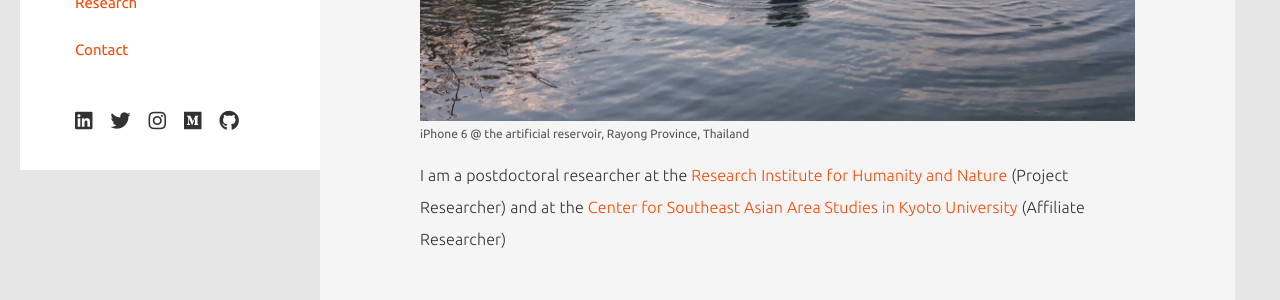
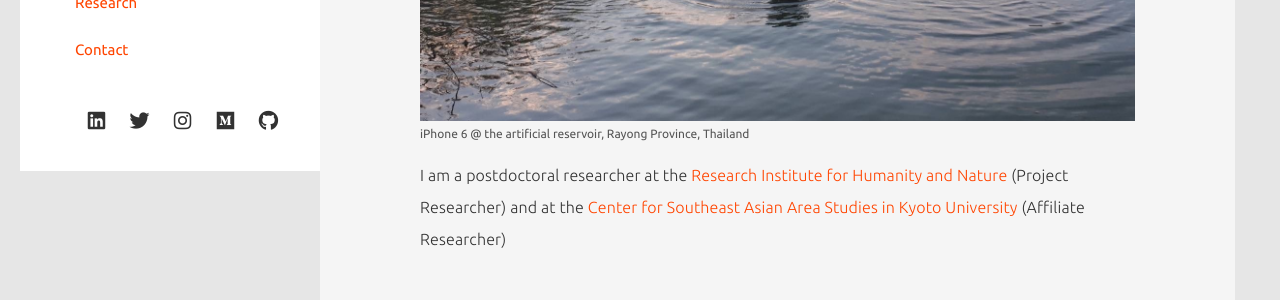
Before and after one commit to tjdk1992/tjdk1992.github.io, a Jekyll site: the page built from index.md, in a window 1280 px wide. Shown: the part 499-799 px from the top of the page. Built offline with Jekyll 4.4.1, drawn with Linux system fonts in a browser that asks for light colours; nearby versions of some CDN libraries.

Commit message:
update site

```diff
--- a/assets/css/components.css
+++ b/assets/css/components.css
@@ -46,21 +46,21 @@
 /* social */
 
 .socialmedia {
-  display: flex;
-  flex-wrap: nowrap;
-  align-items: center;
-  gap: 18px;
+  display: grid;
+  grid-template-columns: repeat(5, 1fr);
+  width: 100%;
 }
 
 .socialmedia p {
-  padding-right: 0;
   padding-top: 25px;
-  margin-top: 0;
-  margin-bottom: 0;
-  flex: 0 0 auto;
+  margin: 0;
+  text-align: center;
 }
 
 .socialmedia a {
+  display: inline-flex;
+  align-items: center;
+  justify-content: center;
   color: rgb(50, 50, 50);
 }
 
```
